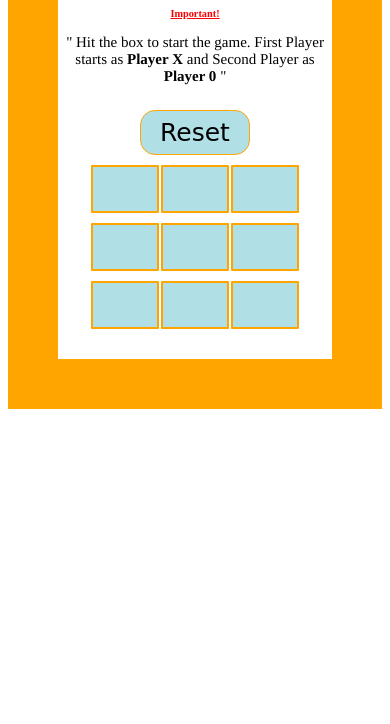
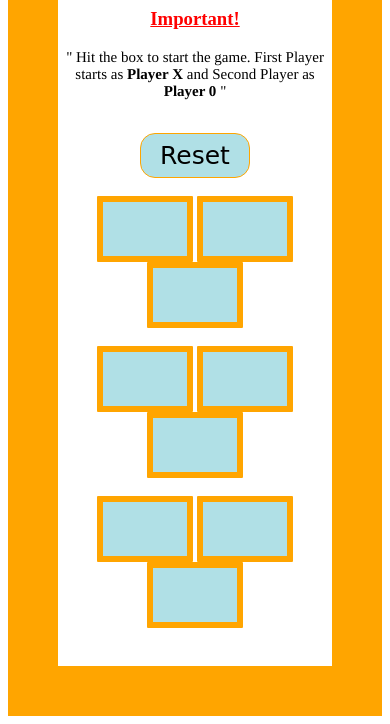
Before and after one commit to alam0314/tic_tac_toe.github.io, a plain HTML site: page index.html in a window 390 px wide. Shown: the part 216-940 px from the top of the page. Before the commit the page ends 844 px from the top, so only its background shows below. Drawn offline with Linux system fonts and the light colour scheme.

Commit message:
Update style.css

```diff
--- a/style.css
+++ b/style.css
@@ -48,27 +48,3 @@
 		font-family:Times;
 font-size: 15px;
 }
-
-@media (max-width:991px){
-
-    html{
-        font-size: 55%;
-    }
-}
-
-@media (max-width:768px){
-
-    #b1, #b2, #b3, #b4, #b5,
-	#b6, #b7, #b8, #b9 {
-		width: 60px;
-		height: 42px;
-    background-color:powderblue;
-		margin: auto;
-    color:orange;
-		border: 2px solid orange;
-		border-radius: 1px;
-		font-size: 20px;
-		text-align: center;
-	}
-
-}
```
